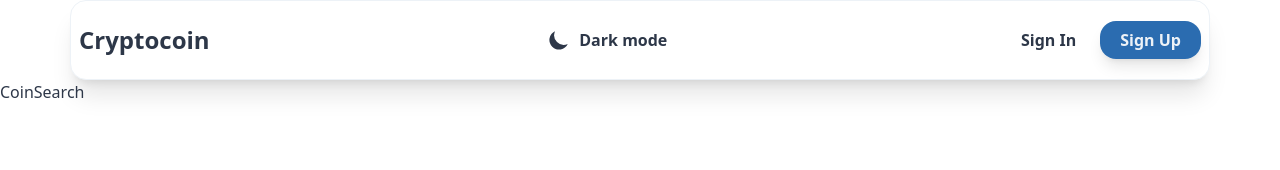
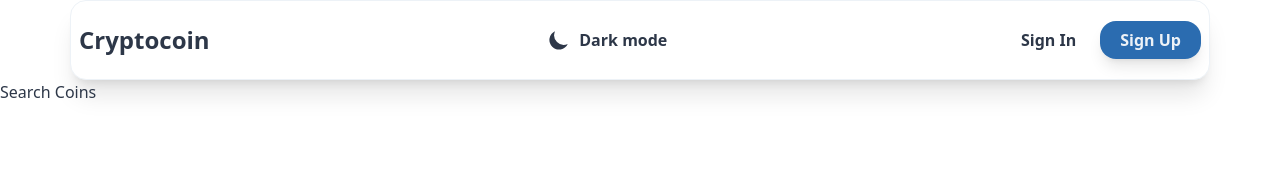
Before and after one commit to keithmcbrief/crypto, a React (Create React App) app: page / in a window 1280 px wide. Shown: the top 170 px of the page. Built offline with nearby package versions, Linux system fonts and the light colour scheme; no server answers.

Commit message:
CoinSearch.jsx

```diff
--- a/src/App.js
+++ b/src/App.js
@@ -16,7 +16,6 @@ function App() {
   useEffect(() => {
     axios.get(url).then((res) => {
       setCoins(res.data);
-      console.log(res.data);
     });
   }, [url]);
 
@@ -24,7 +23,7 @@ function App() {
     <ThemeProvider>
       <Navbar />
       <Routes>
-        <Route path="/" element={<Home coins />} />
+        <Route path="/" element={<Home coins={coins} />} />
         <Route path="/signin" element={<Signin />} />
         <Route path="/signup" element={<Signup />} />
         <Route path="/account" element={<Account />} />
--- a/src/components/CoinSearch.jsx
+++ b/src/components/CoinSearch.jsx
@@ -2,7 +2,11 @@ import React from 'react'
 
 const CoinSearch = ({ coins }) => {
   return (
-    <div>CoinSearch</div>
+    <div>
+      <div>
+        <h1>Search Coins</h1>
+      </div>
+    </div>
   )
 }
 
--- a/src/pages/Home.jsx
+++ b/src/pages/Home.jsx
@@ -1,10 +1,10 @@
-import React from 'react'
-import CoinSearch from '../components/CoinSearch'
+import React from "react";
+import CoinSearch from "../components/CoinSearch";
 
 export default function Home({ coins }) {
   return (
     <div>
       <CoinSearch coins={coins} />
     </div>
-  )
+  );
 }
```
